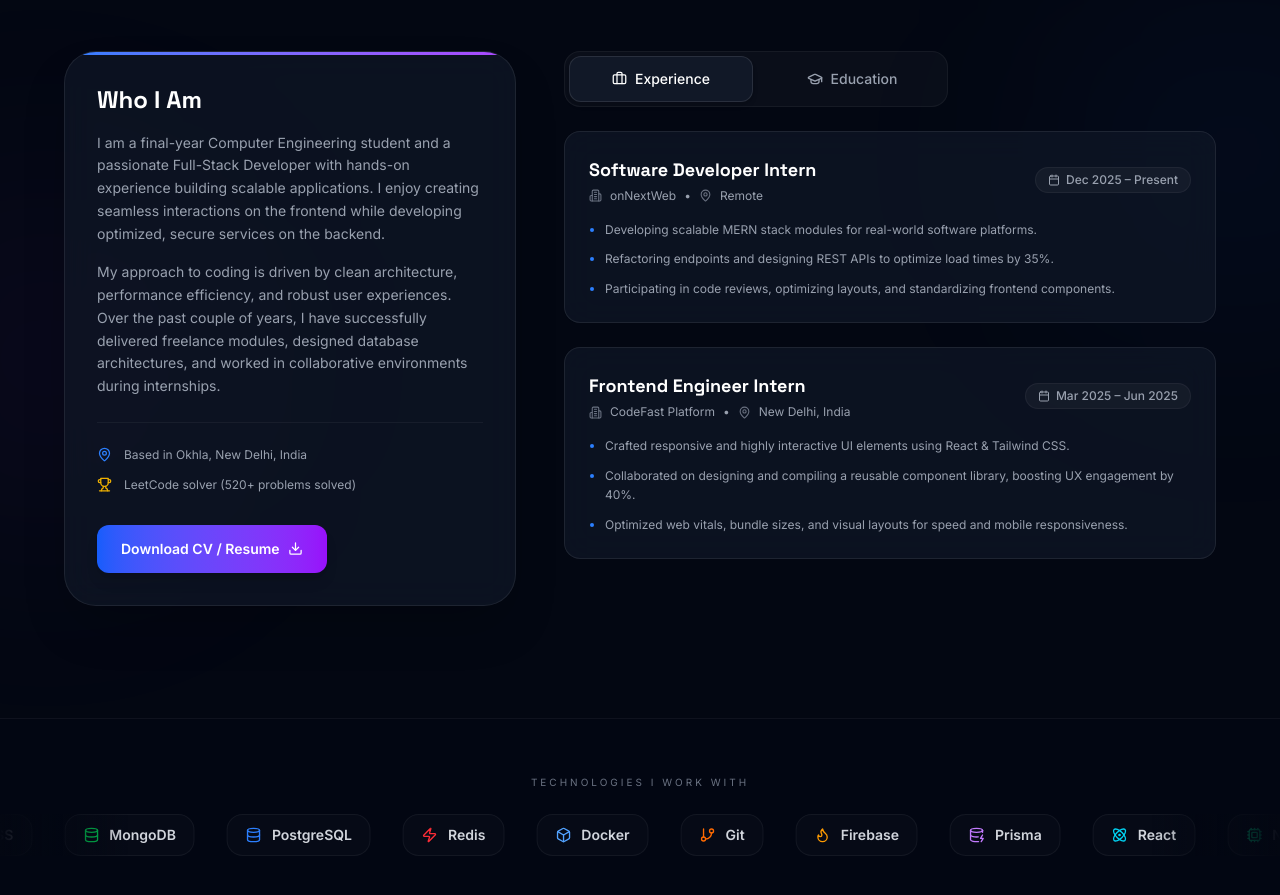
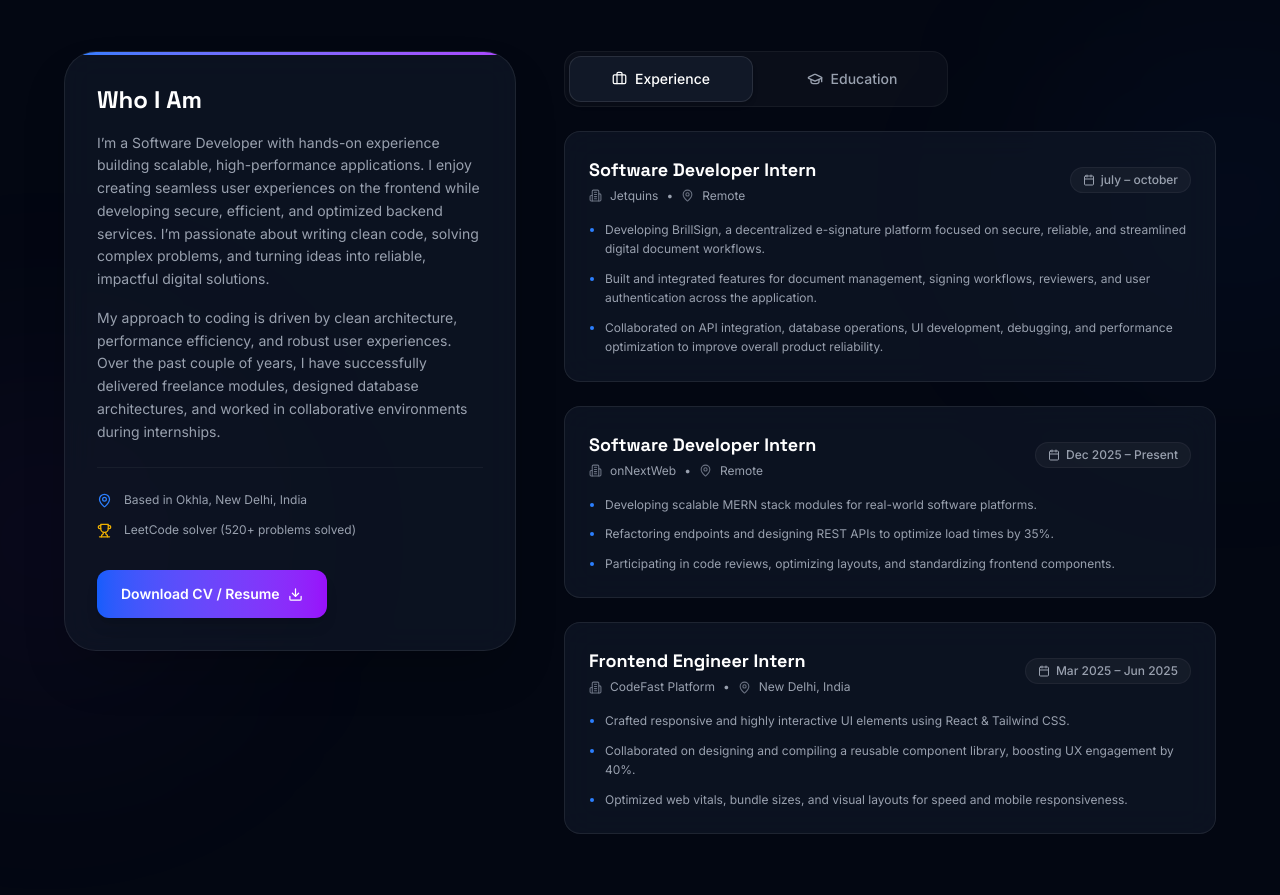
Before and after one commit to Shoeb-code/My_Portfolio, a React (Vite) app in the folder Client/: page / in a window 1280 px wide. Shown: the part 1480-2375 px from the top of the page. Built offline with nearby package versions, Linux system fonts and the light colour scheme.

Commit message:
update the About page info

```diff
--- a/Client/src/pages/Home/About.tsx
+++ b/Client/src/pages/Home/About.tsx
@@ -6,6 +6,18 @@ export default function About() {
   const [activeTab, setActiveTab] = useState<"experience" | "education">("experience");
 
   const experiences = [
+
+    {
+  role: "Software Developer Intern",
+  company: "Jetquins",
+  duration: "july – october",
+  location: "Remote",
+  points: [
+    "Developing BrillSign, a decentralized e-signature platform focused on secure, reliable, and streamlined digital document workflows.",
+    "Built and integrated features for document management, signing workflows, reviewers, and user authentication across the application.",
+    "Collaborated on API integration, database operations, UI development, debugging, and performance optimization to improve overall product reliability."
+  ]
+},
     {
       role: "Software Developer Intern",
       company: "onNextWeb",
@@ -32,7 +44,7 @@ export default function About() {
 
   const education = [
     {
-      degree: "Bachelor of Technology in Computer Engineering",
+      degree: "B.tech",
       institution: "Jamia Millia Islamia",
       duration: "2022 – 2026",
       location: "New Delhi, India",
@@ -40,10 +52,10 @@ export default function About() {
     },
     {
       degree: "Senior Secondary Education (Class XII)",
-      institution: "AMU Senior Secondary School",
-      duration: "2020 – 2022",
-      location: "Aligarh, India",
-      details: "Completed with a focus on Mathematics, Physics, and Computer Science."
+      institution: "Hamdard public school talimabad ,sangam vihar",
+      duration: "2019 – 2021",
+      location: "Delhi, India",
+      details: "Completed with a focus on Mathematics, Physics, and Chemistry."
     }
   ];
 
@@ -87,7 +99,11 @@ export default function About() {
               </h3>
 
               <p className="text-gray-400 leading-relaxed text-sm">
-                I am a final-year Computer Engineering student and a passionate Full-Stack Developer with hands-on experience building scalable applications. I enjoy creating seamless interactions on the frontend while developing optimized, secure services on the backend.
+                I’m a Software Developer with hands-on experience building scalable,
+                high-performance applications. I enjoy creating seamless user experiences
+                on the frontend while developing secure, efficient, and optimized backend services.
+                 I’m passionate about writing clean code, solving complex problems,
+                 and turning ideas into reliable, impactful digital solutions.
               </p>
 
               <p className="text-gray-400 leading-relaxed text-sm mt-4">
```
Also changed, not shown: 2 other files (tests, documents, lock files or other folders).
